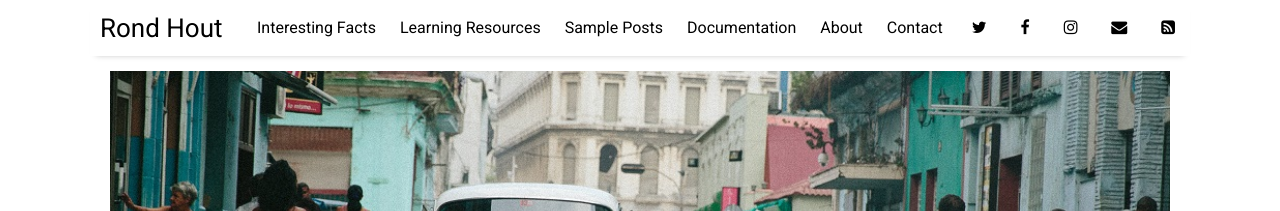
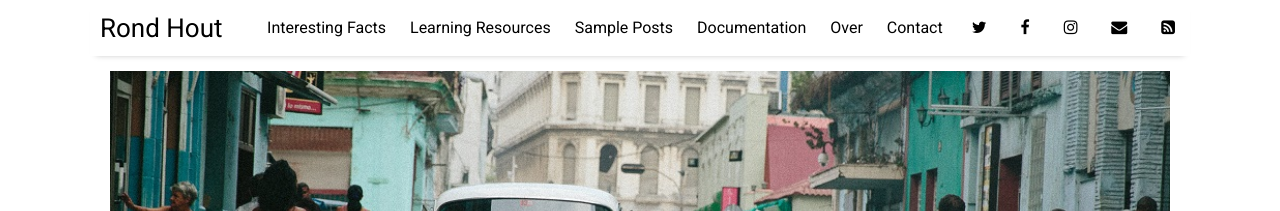
Before and after one commit to SimonBoury/rondomhout, a Jekyll site: the page built from index.html, in a window 1280 px wide. Shown: the top 211 px of the page. Built offline with Jekyll 4.4.1, drawn with Linux system fonts in a browser that asks for light colours; nearby versions of some CDN libraries; the list of posts is cut into pages by our own code.

Commit message:
Update settings.yml

```diff
--- a/_data/settings.yml
+++ b/_data/settings.yml
@@ -11,7 +11,7 @@ menu:
 - {name: 'Learning Resources', folder: 'pages', file: 'resources.html'}
 - {name: 'Sample Posts', folder: 'pages', file: 'sample-posts.html'}
 - {name: 'Documentation', folder: 'pages', file: 'documentation.html'}
-- {name: 'About', folder: 'pages', file: 'about.html'}
+- {name: 'Over', folder: 'pages', file: 'over.html'}
 - {name: 'Contact', folder: 'pages', file: 'contact.html'}
 
 # Available social icons are powered by Font Awesome, so you can use any icon that they offer
```
